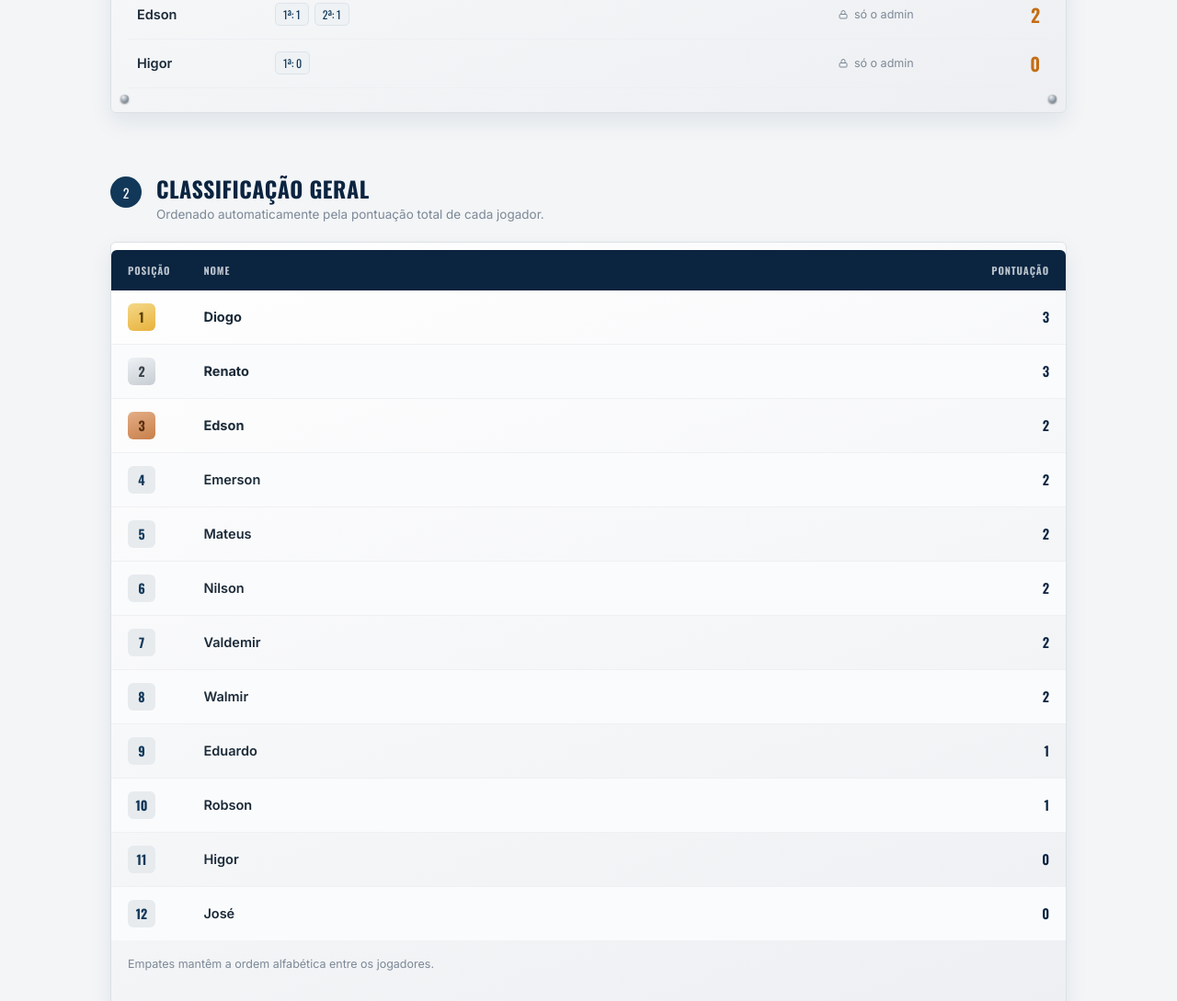
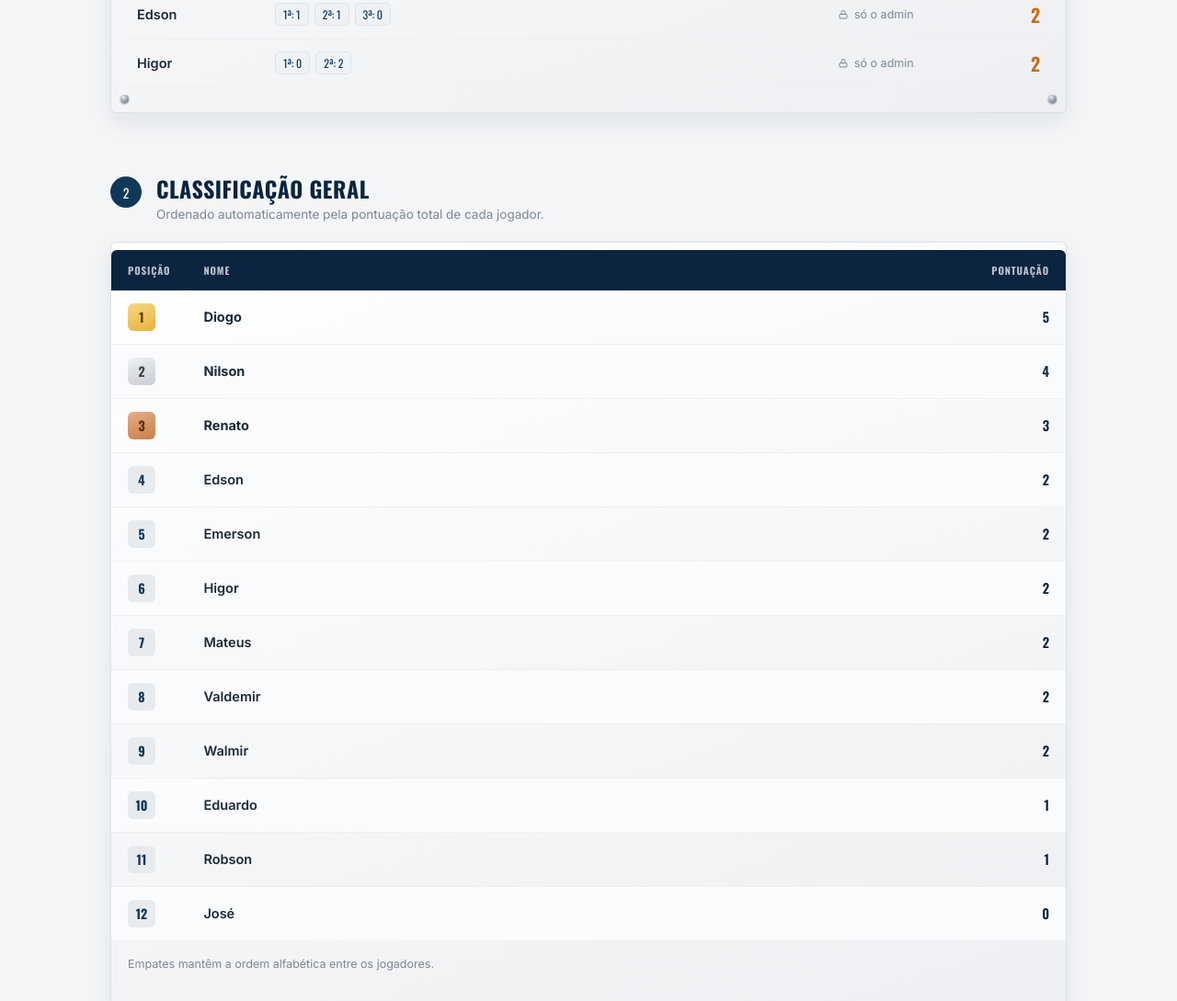
Before and after one commit to Laeyan/sinucaoacofer, a plain HTML site: page index.html in a window 1280 px wide. Shown: the part 1398-2487 px from the top of the page at 92% size. Drawn offline with nearby package versions, Linux system fonts and the light colour scheme.

Commit message:
Update player scores in game

```diff
--- a/index.html
+++ b/index.html
@@ -534,14 +534,14 @@
     "Renato":[1,2],
     "Valdemir":[1,1],
     "Walmir":[2],
-    "Nilson":[1,1],
+    "Nilson":[1,1,2],
     "Eduardo":[0,1],
     "José":[0,0],
-    "Mateus":[2],
-    "Diogo":[2,1],
-    "Emerson":[1,1],
-    "Edson":[1,1],
-    "Higor":[0]
+    "Mateus":[2,0],
+    "Diogo":[2,1,2],
+    "Emerson":[1,1,0],
+    "Edson":[1,1,0],
+    "Higor":[0,2]
   };
 
   const state = {};
```
